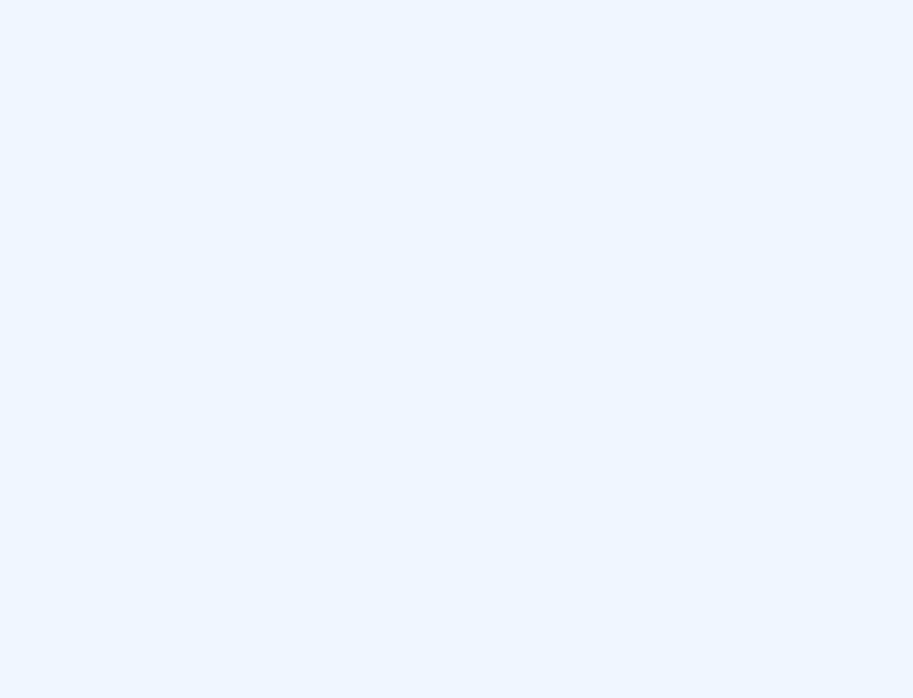
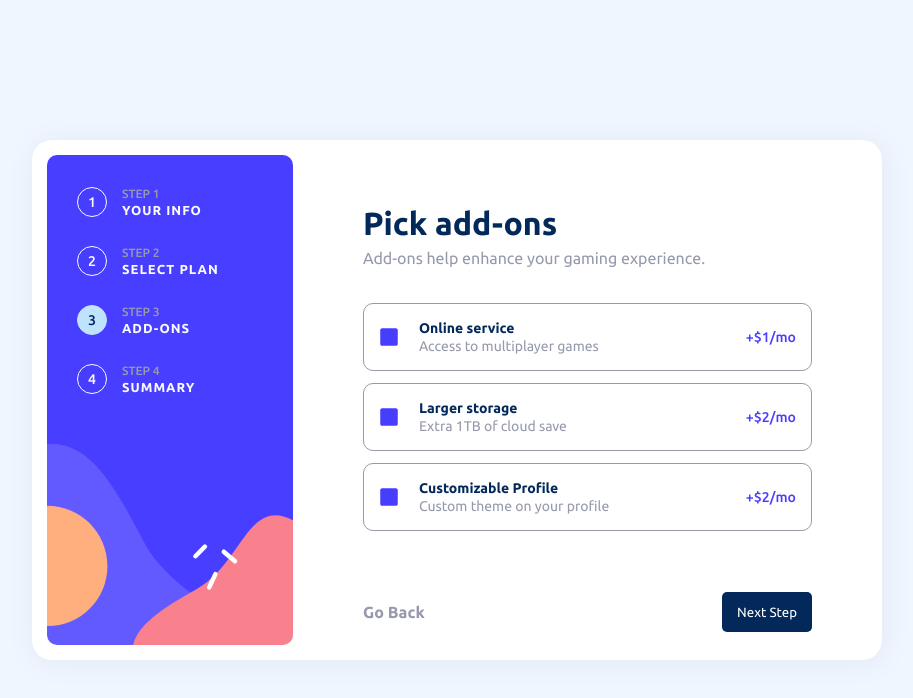
Before and after one commit to FelipeSDS23/multi-step-form, a React (Vite) app: page /#/step3 in a window 1280 px wide. Before the commit this address led to /#/step4. Shown: the top 698 px of the page, without its empty margins (183-1096 px from the left). Built offline with nearby package versions, Linux system fonts and the light colour scheme.

Commit message:
Consertando links

```diff
--- a/src/App.jsx
+++ b/src/App.jsx
@@ -2,7 +2,7 @@
 import './App.css';
 
 // react router
-import { BrowserRouter, Routes, Route } from 'react-router-dom';
+import { BrowserRouter, Routes, Route, HashRouter } from 'react-router-dom';
 
 // pages
 import Step1 from './pages/Step1';
@@ -14,15 +14,15 @@ import Thanks from './pages/Thanks';
 function App() {
   return (
     <main className='App'>
-      <BrowserRouter>
+      <HashRouter>
         <Routes>
-          <Route path='/multi-step-form' element={<Step1 />} />
-          <Route path='/step2/multi-step-form' element={<Step2 />} />
-          <Route path='/step3/multi-step-form' element={<Step3 />} />
-          <Route path='/step4/multi-step-form' element={<Step4 />} />
-          <Route path='/thanks/multi-step-form' element={<Thanks />} />
+          <Route path='/' element={<Step1 />} />
+          <Route path='/step2' element={<Step2 />} />
+          <Route path='/step3' element={<Step3 />} />
+          <Route path='/step4' element={<Step4 />} />
+          <Route path='/thanks' element={<Thanks />} />
         </Routes>
-      </BrowserRouter>
+      </HashRouter>
     </main>
   );
 };
--- a/src/pages/Step1.jsx
+++ b/src/pages/Step1.jsx
@@ -98,7 +98,7 @@ const Step1 = () => {
         </div>
         <nav className="navigationContainer">
           <div></div>
-          <Link onClick={showHideErrorMsg} className="link" to={(name && email && phone) ? '/step2/multi-step-form' : '/multi-step-form'}><button className="nextBtn">Next Step</button></Link>
+          <Link onClick={showHideErrorMsg} className="link" to={(name && email && phone) ? '/step2' : '/'}><button className="nextBtn">Next Step</button></Link>
         </nav>
       </div>
 
--- a/src/pages/Step2.jsx
+++ b/src/pages/Step2.jsx
@@ -119,8 +119,8 @@ const Step2 = () => {
 
         </div>
         <nav className="navigationContainer">
-          <Link className="link" to={'/multi-step-form'}><span className="backBtn">Go Back</span></Link>
-          <Link className="link" to={'/step3/multi-step-form'}><button className="nextBtn">Next Step</button></Link>
+          <Link className="link" to={'/'}><span className="backBtn">Go Back</span></Link>
+          <Link className="link" to={'/step3'}><button className="nextBtn">Next Step</button></Link>
         </nav>
       </div>
 
--- a/src/pages/Step3.jsx
+++ b/src/pages/Step3.jsx
@@ -78,8 +78,8 @@ const Step3 = () => {
 
         </div>
         <nav className="navigationContainer">
-          <Link className="link" to={'/step2/multi-step-form'}><span className="backBtn">Go Back</span></Link>
-          <Link className="link" to={'/step4/multi-step-form'}><button className="nextBtn" onClick={calcTotalValue}>Next Step</button></Link>
+          <Link className="link" to={'/step2'}><span className="backBtn">Go Back</span></Link>
+          <Link className="link" to={'/step4'}><button className="nextBtn" onClick={calcTotalValue}>Next Step</button></Link>
         </nav>
       </div>
 
--- a/src/pages/Step4.jsx
+++ b/src/pages/Step4.jsx
@@ -33,7 +33,7 @@ const Step4 = () => {
               <div className={styles.planContainer}>
                 <p>
                   {plan.name} ({planPeriod})<br />
-                  <Link className={styles.changeLink} to={'/step2/multi-step-form'}>Change</Link>
+                  <Link className={styles.changeLink} to={'/step2'}>Change</Link>
                 </p>
                 <span>
                   {planPeriod === "Monthly" ? `$${plan.price}/mo` : `$${plan.price}/yr`}
@@ -65,8 +65,8 @@ const Step4 = () => {
 
         </div>
         <nav className="navigationContainer">
-          <Link className="link" to={'/step3/multi-step-form'}><span className="backBtn">Go Back</span></Link>
-          <Link className="link" to={'/thanks/multi-step-form'}><button className="confirmBtn">Confirm</button></Link>
+          <Link className="link" to={'/step3'}><span className="backBtn">Go Back</span></Link>
+          <Link className="link" to={'/thanks'}><button className="confirmBtn">Confirm</button></Link>
         </nav>
       </div>
 
```
